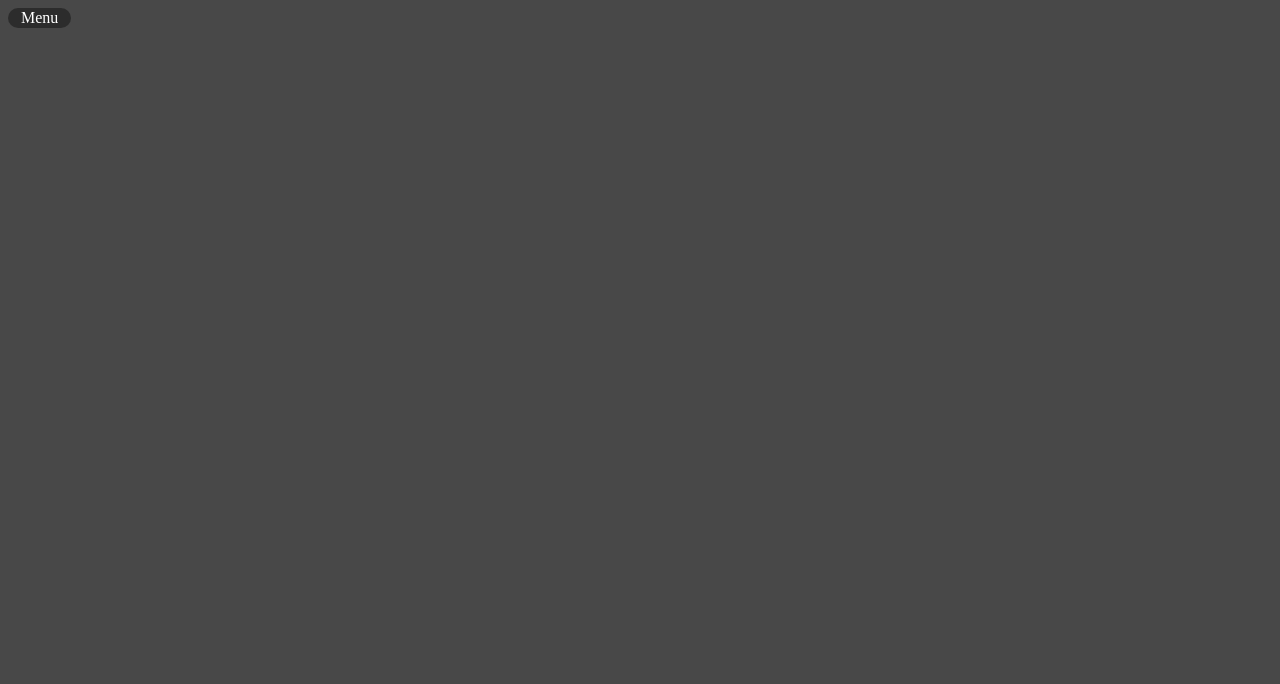
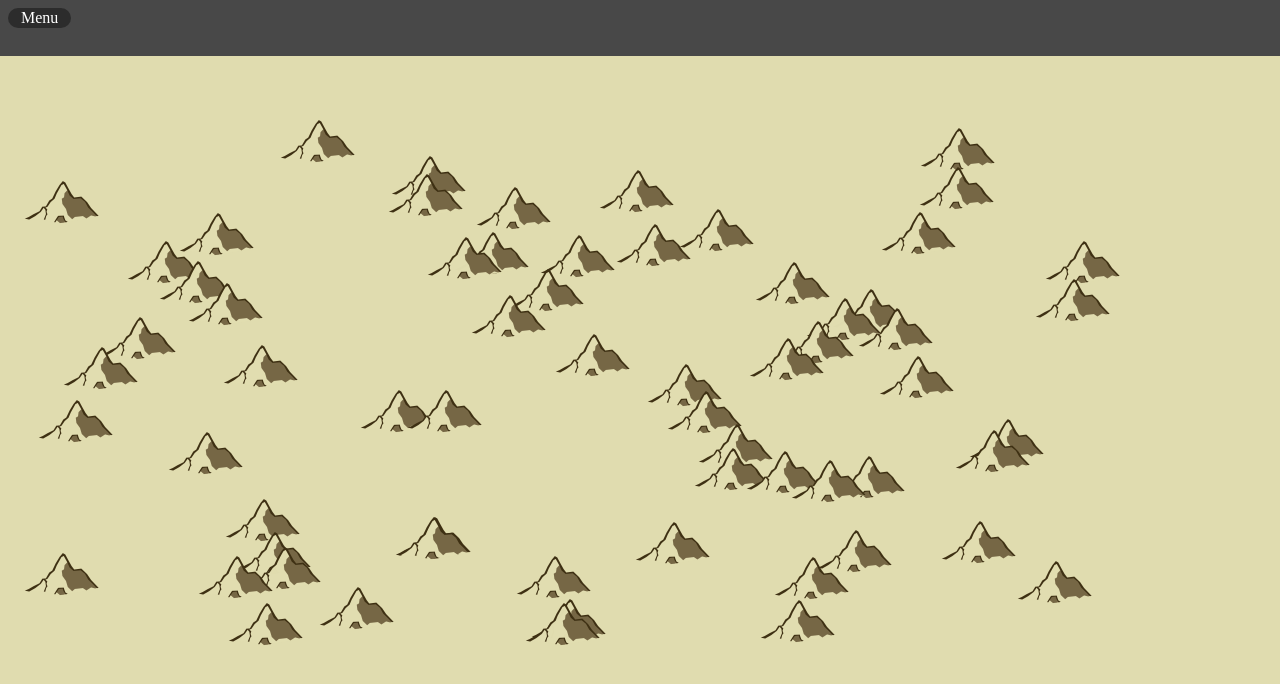
Before and after one commit to mnursey/OnlineMapGenerator, a plain HTML site: page index.html in a window 1280 px wide. Drawn offline with Linux system fonts and the light colour scheme; a web font is replaced by a local one.

Commit message:
Started Map Generation

```diff
--- a/index.html
+++ b/index.html
@@ -6,12 +6,12 @@
   <link rel="stylesheet" type="text/css" href="style.css">
   <link href='https://fonts.googleapis.com/css?family=Amita' rel='stylesheet'>
 </head>
-<body>
+<body onload="GenerateMap()">
   <div class="navbar">
     <div class="dropdown">
     <button onclick="dropdownFunction()" class="dropbtn"> Menu </button>
     <div id="myDropdown" class="dropdown-content">
-      <input type="button" onclick="window.location.reload()" class="reloadpage" value="Refresh Map">
+      <input type="button" onclick="GenerateMap()" class="reloadpage" value="Refresh Map">
       <p> By default all map elements are allowed,  uncheck an element to remove it from further map generations </p>
           <label class="container">One
             <input type="checkbox" checked="checked">
--- a/script.js
+++ b/script.js
@@ -3,3 +3,198 @@ toggle between hiding and showing the dropdown content */
 function dropdownFunction() {
     document.getElementById("myDropdown").classList.toggle("show");
 }
+
+/*Map Generation*/
+var MapChunks = [];
+var DrawQue = [];
+const CHUNKSIZE = 256;
+var myFaceImage = new Image();
+function GenerateMap(){
+  MapChunks = [];
+  DrawQue = [];
+  camera.Setup();
+  camera.ResizeCanvas();
+  myFaceImage.onload = function(){
+    GenerateChunks(4, 2);
+    DrawMap();
+  };
+  myFaceImage.src = 'mountian0.png';
+  camera.DrawText(0, 15, 'Loading...','White', '100', 'Ariel');
+}
+
+var camera = {
+  position : new Vector(0,0),
+  canvas : document.getElementById("map"),
+
+  Setup : function()
+  {
+    this.context = this.canvas.getContext("2d");
+    this.canvas.width = 300;
+    this.canvas.height = 300;
+    this.ClearScene();
+  },
+
+  DrawLine : function(xStart, yStart, xEnd, yEnd,colour)
+  {
+    var ctx = this.context;
+    ctx.beginPath();
+    ctx.strokeStyle= colour;
+    ctx.moveTo(xStart, yStart);
+    ctx.lineTo(xEnd,yEnd);
+    ctx.stroke();
+  },
+
+  DrawRectangle : function(x, y, width, height, rotation, colour)
+  {
+    var ctx = this.context;
+    ctx.save();
+    ctx.translate(x, y);
+    ctx.rotate(rotation * Math.PI / 180.0);
+    ctx.fillStyle = colour;
+    ctx.fillRect(width / -2, height / -2, width, height);
+    ctx.restore();
+  },
+
+  DrawCircle : function(x, y, radius, colour)
+  {
+    var ctx = this.context;
+    ctx.beginPath();
+    ctx.strokeStyle = colour;
+    ctx.fillStyle = colour;
+    ctx.arc(x, y, radius / 2, 0, 2 * Math.PI);
+    ctx.stroke();
+    ctx.fill();
+  },
+
+  DrawText : function(x, y, msg, colour, size, font)
+  {
+	   var ctx = this.context;
+	   ctx.font = size + " " + font;
+	   ctx.fillStyle = colour;
+	   ctx.fillText(msg, x, y);
+  },
+
+  DrawImage : function(x, y, image, width, height)
+  {
+    var ctx = this.context;
+  	ctx.drawImage(image, x, y, width, height);
+  },
+
+  ClearScene : function()
+  {
+    this.context.clearRect(0, 0, this.canvas.width, this.canvas.height);
+  },
+
+  ResizeCanvas: function()
+  {
+    var canvas = document.getElementById("map");
+    canvas.width = window.innerWidth;
+    canvas.height = window.innerHeight;
+	  windowHeight = canvas.height;
+	  windowWidth = canvas.width;
+    //Add in auto redrawing...
+  },
+
+  LookAt: function(x, y)
+  {
+    camera.position.x = x - windowWidth / 2;
+    camera.position.y = y - windowHeight / 2;
+  },
+
+  Translate: function(x ,y)
+  {
+    camera.position.x = x;
+    camera.position.y = y;
+  }
+}
+
+function GenerateChunks(width, height)
+{
+  for(var x = 0; x < width; x++)
+  {
+    for(var y = 0; y < height; y++)
+    {
+      console.log('Generating new Chunk');
+      var c = new Chunk(x, y, 'plain');
+      c.GenerateObjects()
+      MapChunks.push(c);
+    }
+  }
+};
+
+function DrawMap()
+{
+  camera.ClearScene();
+  DrawQue = [];
+  for(var i = 0; i < MapChunks.length; i++)
+  {
+    console.log('Drawing Chunk');
+    MapChunks[i].QueMapObjects();
+  }
+  DrawQue.sort(CompareDrawPrecedenceMapObjects);
+  for(var i = 0; i < DrawQue.length; i++)
+  {
+    console.log('Draw Que');
+    DrawQue[i].Draw();
+  }
+};
+
+function MapObject(x, y, type, chunk)
+{
+  this.pos = new Vector(x, y);
+  this.type = type;
+  this.parentChunk = chunk;
+};
+
+MapObject.prototype.Draw = function()
+{
+  camera.DrawImage(this.pos.x + this.parentChunk.pos.x * CHUNKSIZE - camera.position.x, this.pos.y + this.parentChunk.pos.y * CHUNKSIZE - camera.position.y, myFaceImage, 128, 128);
+};
+
+function Chunk(x, y, type)
+{
+  this.pos = new Vector(x, y);
+  this.type = type;
+  this.chunkObjects = []
+};
+
+Chunk.prototype.GenerateObjects = function()
+{
+  while(this.chunkObjects.length < 8)
+  {
+    console.log('Adding object to chunk');
+    this.chunkObjects.push(new MapObject(GetRndInteger(0, CHUNKSIZE),GetRndInteger(0, CHUNKSIZE), 'Plain', this))
+  }
+};
+
+Chunk.prototype.QueMapObjects = function() {
+  for(var i = 0; i < this.chunkObjects.length; i++)
+  {
+    DrawQue.push(this.chunkObjects[i]);
+  }
+};
+
+function Vector(x, y)
+{
+	this.x = x;
+	this.y = y;
+};
+
+function GetRndInteger(min, max) {
+  return Math.floor(Math.random() * (max - min) ) + min;
+};
+
+function CompareDrawPrecedenceMapObjects(a, b)
+{
+  if(a.pos.y + CHUNKSIZE * a.parentChunk.pos.y > b.pos.y + CHUNKSIZE * b.parentChunk.pos.y)
+  {
+    return 1;
+  }
+
+  if(a.pos.y + CHUNKSIZE * a.parentChunk.pos.y < b.pos.y + CHUNKSIZE * b.parentChunk.pos.y)
+  {
+    return -1;
+  }
+
+  return 0;
+};
--- a/style.css
+++ b/style.css
@@ -5,6 +5,17 @@ p {
   color: white;
   font-family: 'Amita';font-size: 14px;
 }
+body, html, div, p{
+  z-index: 1;
+}
+canvas{
+  background-color: #e0dcafff;
+  position: absolute;
+  left: 0px;
+  top: 7%;
+  z-index: 0;
+}
+
 .reloadpage {
   color: white;
   font-family: 'Amita';font-size: 16px;
```
Also changed, not shown: mountian0.png (added).
